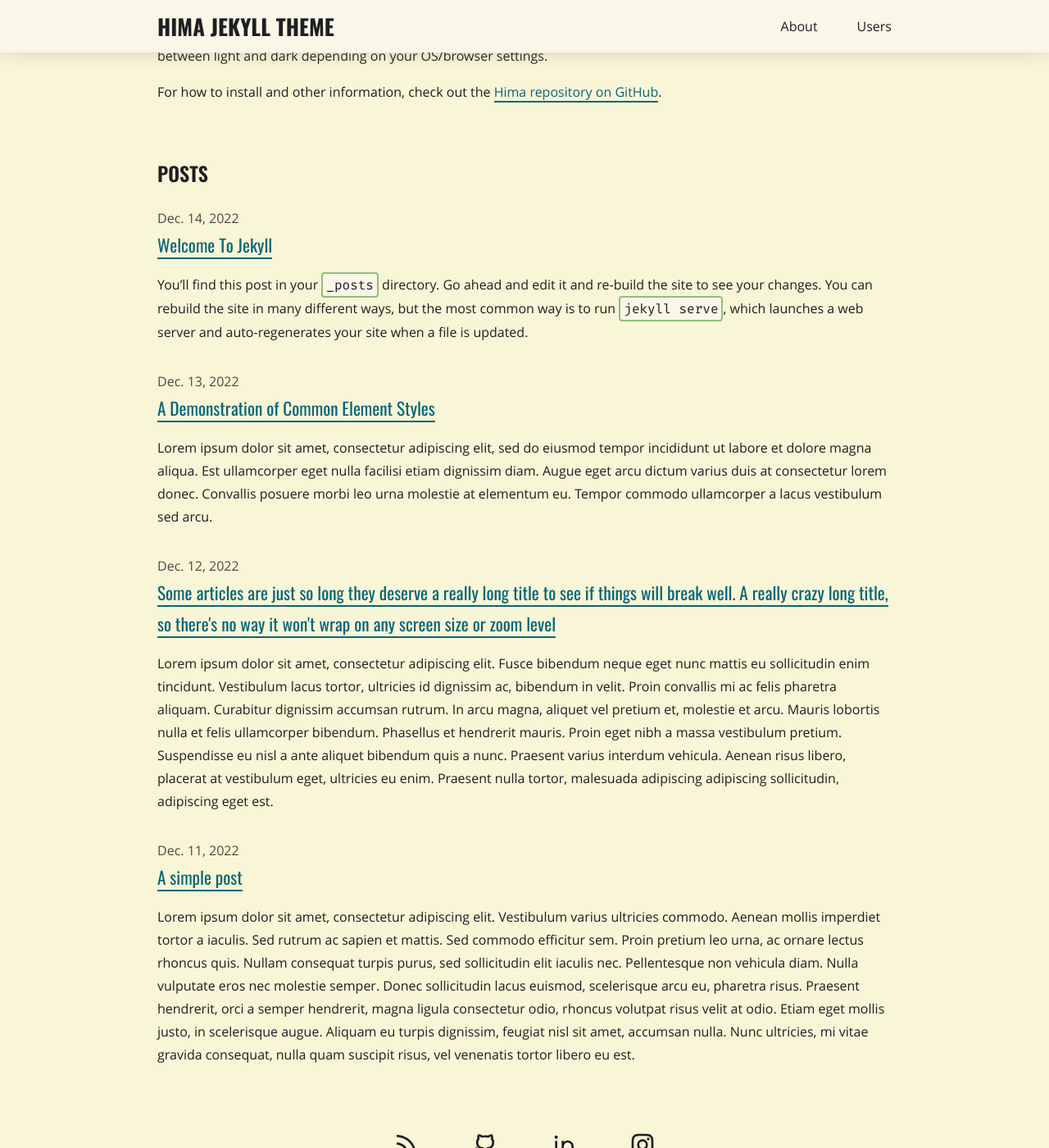
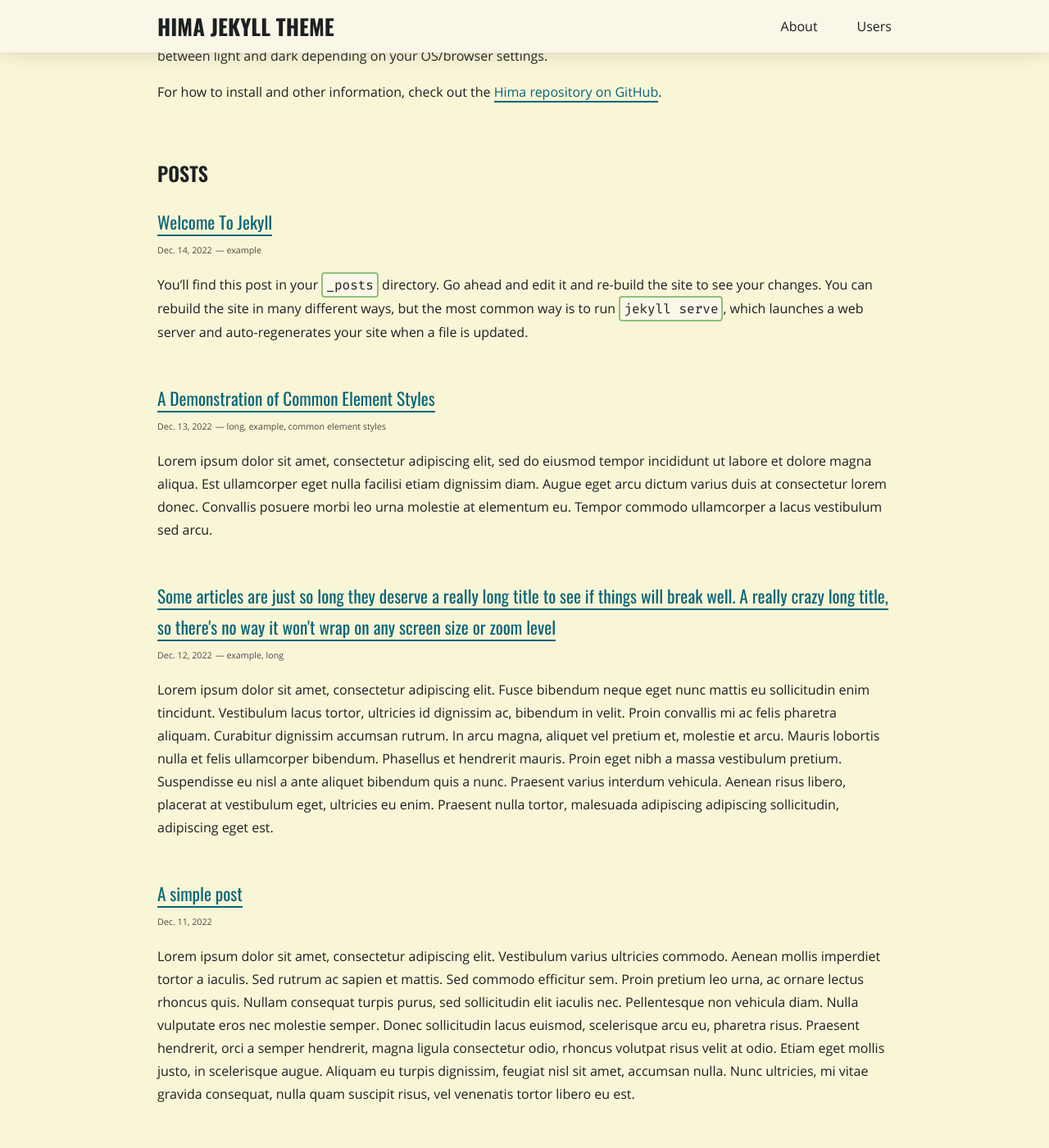
Before and after one commit to brandoncardoso/hima, a Jekyll site: the page built from index.md, in a window 1280 px wide and 1400 px high, scrolled down 242 px. Shown: the whole window at 82% size. Built offline with Jekyll 4.4.1, drawn with Linux system fonts in a browser that asks for light colours.

Commit message:
post list smaller date, tags, increase space between posts

```diff
--- a/_layouts/home.html
+++ b/_layouts/home.html
@@ -11,11 +11,21 @@
 <ol class="post-list">
   {%- for post in site.posts -%}
   <li class="post-list__post">
-    {%- assign date_format = site.hima.date_format | default: "%b. %-d, %Y" -%}
-    <span class="post-list__date">{{ post.date | date: date_format }}</span>
     <h3 class="post-list__title">
       <a href="{{ post.url | relative_url }}">{{ post.title }}</a>
     </h3>
+
+    {%- assign date_format = site.hima.date_format | default: "%b. %-d, %Y" -%}
+    <span class="post-list__date">{{ post.date | date: date_format }}</span>
+
+    {% if post.tags and post.tags.size > 0 %}
+    <span class="post-list__tags">
+      {% for tag in post.tags %}
+      <span class="post-list__tag">{{tag}}</span>
+      {% endfor %}
+    </span>
+    {% endif %}
+
     <div class="post-list__excerpt">{{ post.excerpt }}</div>
   </li>
   {%- endfor -%}
--- a/_posts/2022-12-12-super-long-article.md
+++ b/_posts/2022-12-12-super-long-article.md
@@ -2,6 +2,7 @@
 layout: post
 title: "Some articles are just so long they deserve a really long title to see if things will break well. A really crazy long title, so there's no way it won't wrap on any screen size or zoom level"
 categories: misc
+tags: [example, long]
 ---
 
 Lorem ipsum dolor sit amet, consectetur adipiscing elit. Fusce bibendum neque eget nunc mattis eu sollicitudin enim tincidunt. Vestibulum lacus tortor, ultricies id dignissim ac, bibendum in velit. Proin convallis mi ac felis pharetra aliquam. Curabitur dignissim accumsan rutrum. In arcu magna, aliquet vel pretium et, molestie et arcu. Mauris lobortis nulla et felis ullamcorper bibendum. Phasellus et hendrerit mauris. Proin eget nibh a massa vestibulum pretium. Suspendisse eu nisl a ante aliquet bibendum quis a nunc. Praesent varius interdum vehicula. Aenean risus libero, placerat at vestibulum eget, ultricies eu enim. Praesent nulla tortor, malesuada adipiscing adipiscing sollicitudin, adipiscing eget est.
--- a/_posts/2022-12-13-a-demonstration-of-common-element-styles.md
+++ b/_posts/2022-12-13-a-demonstration-of-common-element-styles.md
@@ -5,6 +5,7 @@
 author:
 - Smitty Werbenjägermanjensen
 - Terry Pratchett
+tags: [long, example, common element styles]
 ---
 
 Lorem ipsum dolor sit amet, consectetur adipiscing elit, sed do eiusmod tempor incididunt ut labore et dolore magna aliqua. Est ullamcorper eget nulla facilisi etiam dignissim diam. Augue eget arcu dictum varius duis at consectetur lorem donec. Convallis posuere morbi leo urna molestie at elementum eu. Tempor commodo ullamcorper a lacus vestibulum sed arcu.
--- a/_posts/2022-12-14-welcome-to-jekyll.md
+++ b/_posts/2022-12-14-welcome-to-jekyll.md
@@ -1,5 +1,6 @@
 ---
 layout: post
+tag: example
 ---
 You’ll find this post in your `_posts` directory. Go ahead and edit it and re-build the site to see your changes. You can rebuild the site in many different ways, but the most common way is to run `jekyll serve`, which launches a web server and auto-regenerates your site when a file is updated.
 
--- a/_sass/hima/colourschemes/_gruvbox-dark-theme.scss
+++ b/_sass/hima/colourschemes/_gruvbox-dark-theme.scss
@@ -16,7 +16,7 @@
   --hima-nav-menu-icon-fill: #{$white0h};
   --hima-social-icon-fill: #{$white0h};
 
-  --hima-post-meta-colour: #{$white0s};
+  --hima-post-meta-colour: #{$white2};
 
   --hima-quote-background: #{$black0h};
   --hima-quote-border: #{$black0};
--- a/_sass/hima/main.scss
+++ b/_sass/hima/main.scss
@@ -308,7 +308,7 @@
 
   &__post {
     & + .post-list__post {
-      margin-top: 2rem;
+      margin-top: 3rem;
     }
   }
 
@@ -316,8 +316,26 @@
     margin: 0;
   }
 
+  &__tags,
   &__date {
     color: $post-meta-colour;
+    font-size: .67rem;
+  }
+
+  &__date + &__tags {
+    &::before {
+      content: "\2014";
+    }
+  }
+
+  &__tag {
+    a {
+      border-bottom-width: 0.1rem;
+    }
+
+    &:not(:last-child)::after {
+      content: ",";
+    }
   }
 
   &__excerpt {
```
